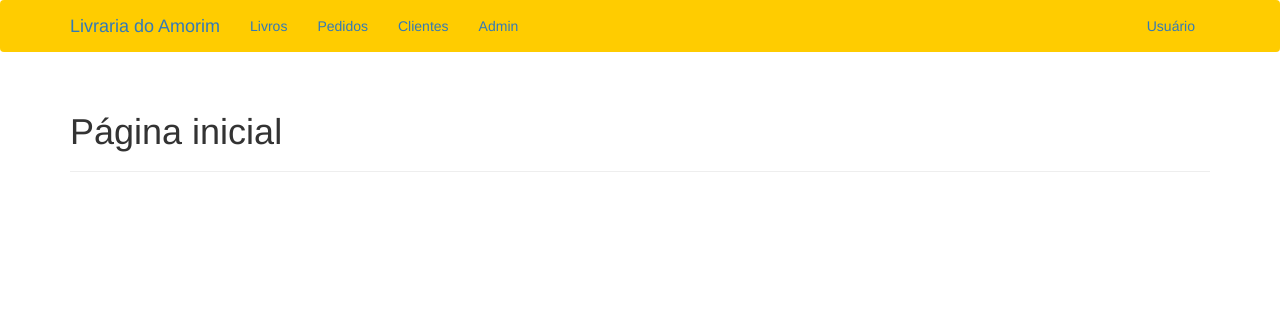
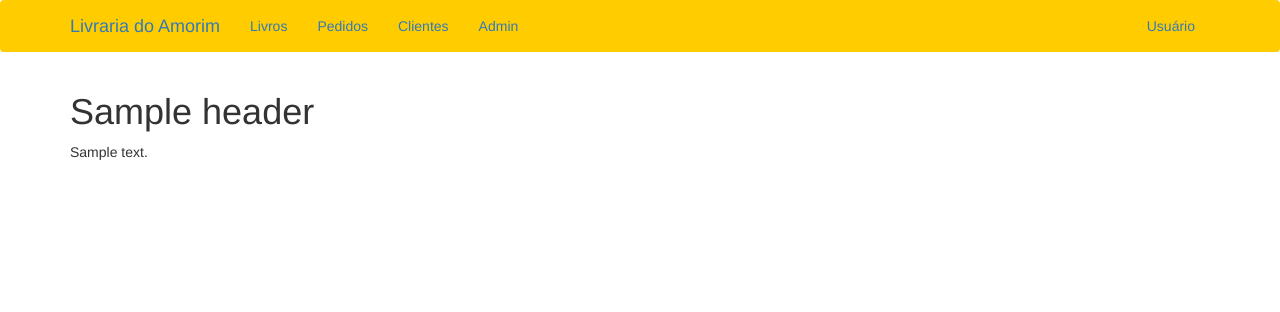
Before and after one commit to reno/projeto-eng-software, a Flask app: template Aplicação/templates/index.html in a window 1280 px wide. Shown: the top 312 px of the page. Run offline with Flask 2, Linux system fonts and the light colour scheme; the template is opened without the code that fills it: most values are stand-ins (such as "Sample title", 1, 10 or a date in 2020); some libraries are stand-ins or nearby versions.

Commit message:
Atualizando template

```diff
--- a/Aplicação/templates/index.html
+++ b/Aplicação/templates/index.html
@@ -1,7 +1,12 @@
+<!DOCTYPE html>
+
 {% extends "base.html" %}
 
 {% block page_content %}
-<div class="page-header">
-    <h1>Página inicial</h1>
+<div>
+    <h1>{{ header }}</h1>
+</div>
+<div>
+	<p>{{ text }}</p>
 </div>
 {% endblock %}
```
